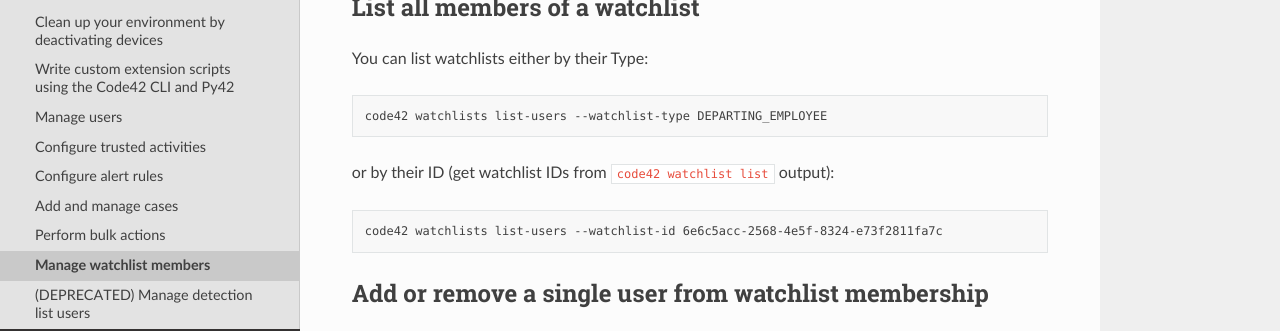
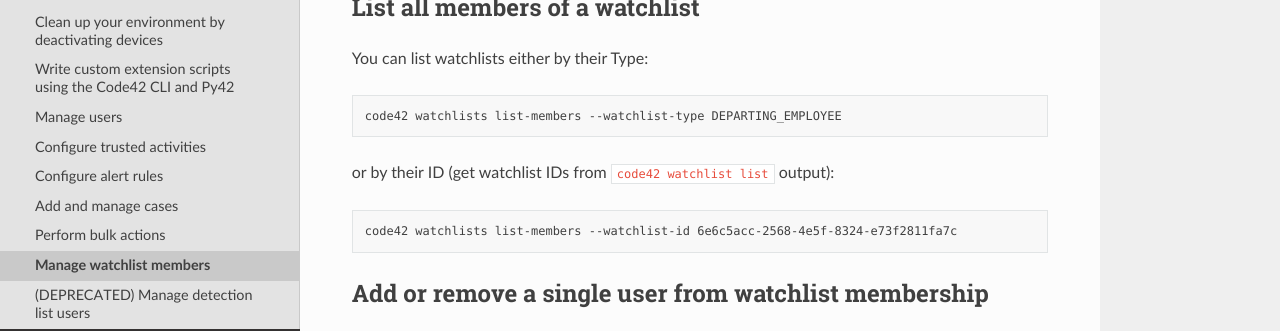
Before and after one commit to code42/code42cli, a Sphinx documentation site: the page built from docs/userguides/watchlists.md, in a window 1280 px wide and 900 px high. Shown: the part 340-671 px from the top of the window. Built offline with Sphinx 7.4.7 and the Read the Docs theme 2.0.0, drawn with Linux system fonts in a browser that asks for light colours; the version number is read from the project's files by our own code.

Commit message:
change list-users > list-members in user guide

````diff
--- a/docs/userguides/watchlists.md
+++ b/docs/userguides/watchlists.md
@@ -13,13 +13,13 @@
 You can list watchlists either by their Type:
 
 ```bash
-code42 watchlists list-users --watchlist-type DEPARTING_EMPLOYEE
+code42 watchlists list-members --watchlist-type DEPARTING_EMPLOYEE
 ```
 
 or by their ID (get watchlist IDs from `code42 watchlist list` output):
 
 ```bash
-code42 watchlists list-users --watchlist-id 6e6c5acc-2568-4e5f-8324-e73f2811fa7c
+code42 watchlists list-members --watchlist-id 6e6c5acc-2568-4e5f-8324-e73f2811fa7c
 ```
 
 ## Add or remove a single user from watchlist membership
````
